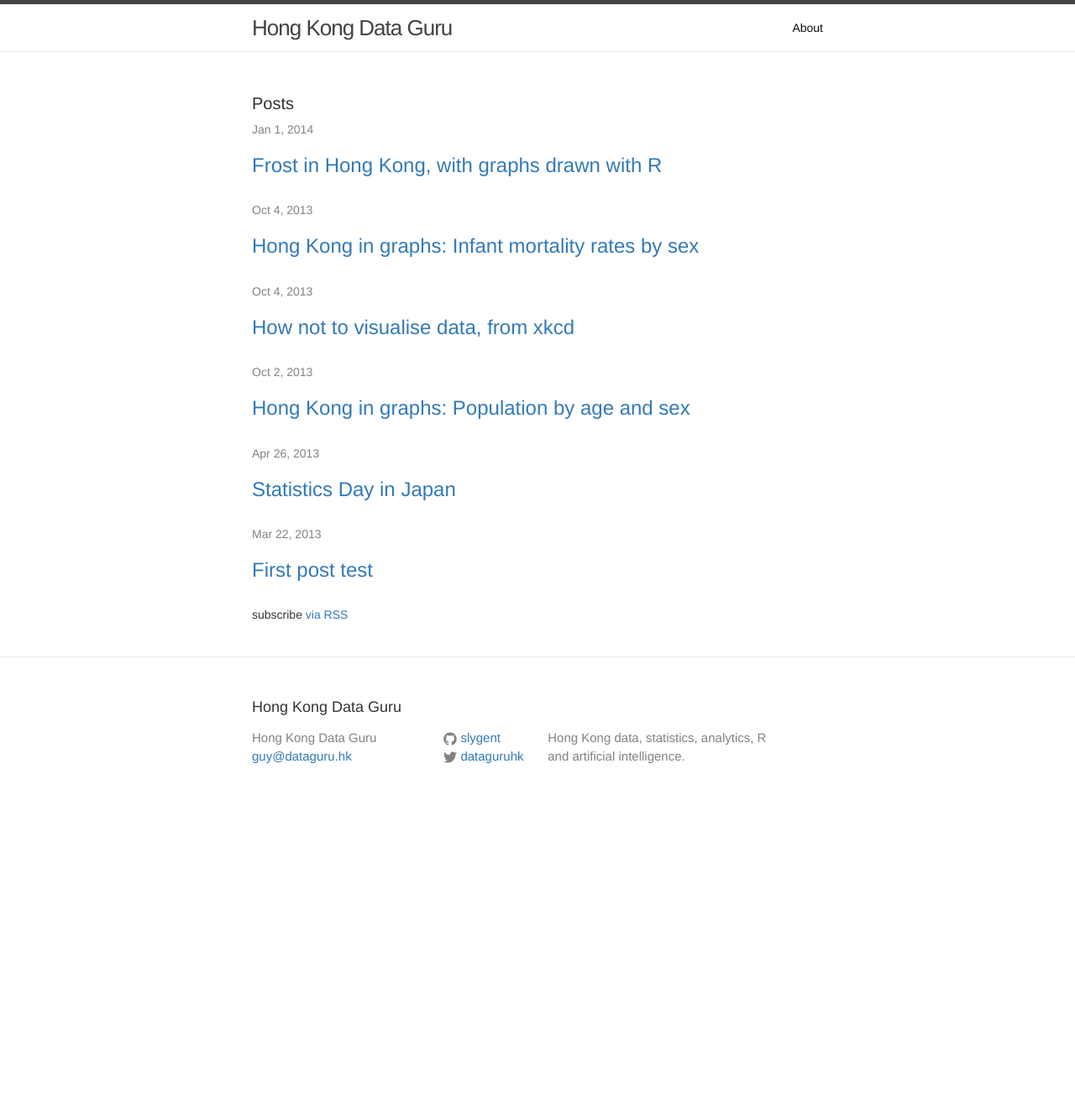
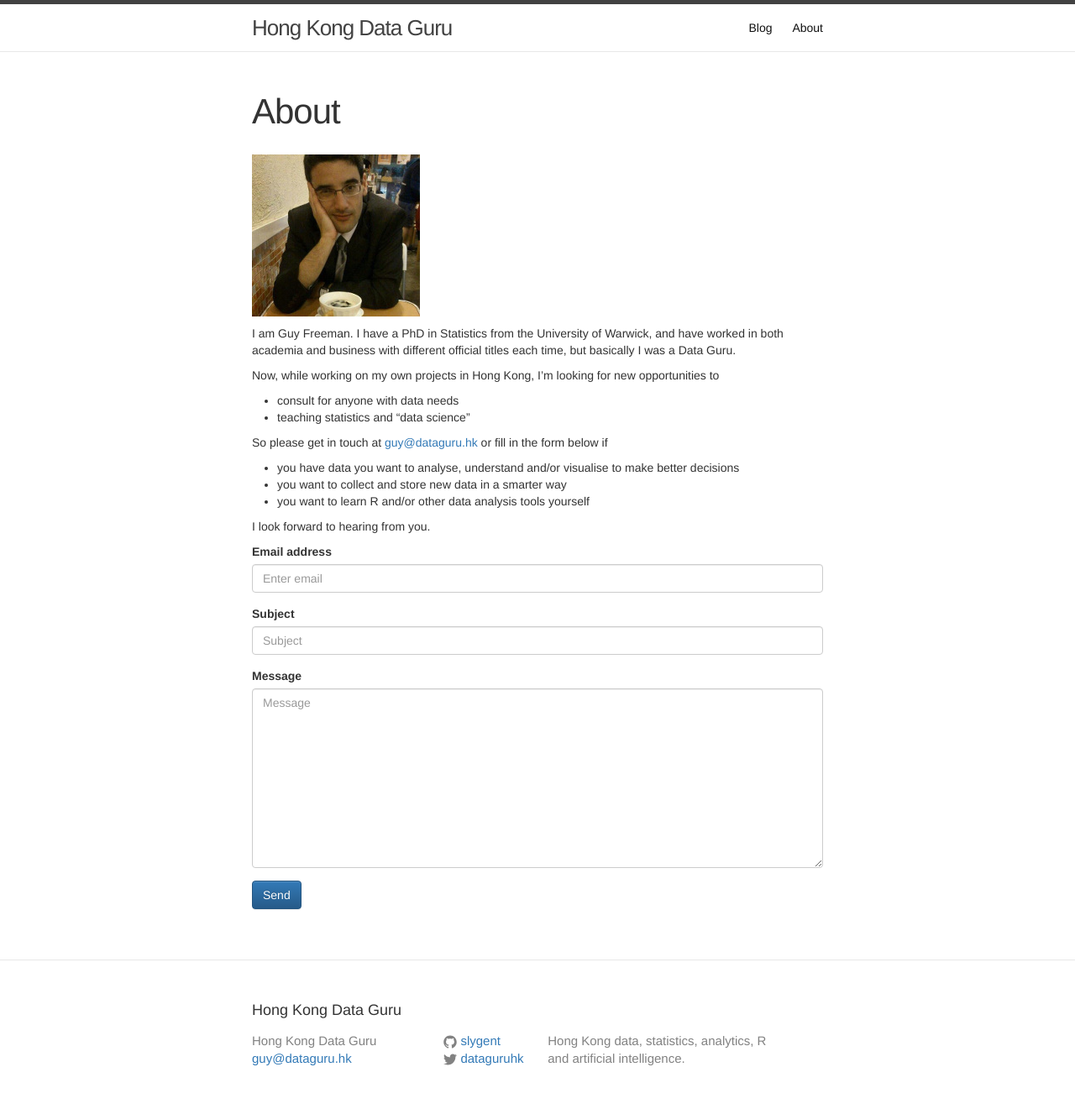
Before and after one commit to gfrmin/dataguruhk-blog, a Jekyll site: the page built from index.md, in a window 1280 px wide. Shown: the whole page at 84% size. Built offline with Jekyll 4.4.1, drawn with Linux system fonts in a browser that asks for light colours; nearby versions of some CDN libraries; before the commit the page ends 966 px from its top, so only the background shows below that.

Commit message:
Improving site

```diff
--- a/Gemfile
+++ b/Gemfile
@@ -1,4 +1,6 @@
-# A sample Gemfile
+#ruby=ruby-2.1
+#ruby-gemset=jekyll
 source "https://rubygems.org"
 
+gem 'jekyll'
 gem 'jekyll-sitemap'
--- a/_config.yml
+++ b/_config.yml
@@ -8,6 +8,9 @@ url: "http://dataguru.hk" # the base hostname & protocol for your site
 twitter_username: dataguruhk
 github_username:  slygent
 
+timezone: Asia/Hong_Kong
+permalink: :title.html
+
 # Build settings
 markdown: kramdown
 kramdown:
--- a/index.html
+++ b/blog/index.html
@@ -1,5 +1,6 @@
 ---
-layout: default
+layout: page
+title: Blog
 ---
 
 <div class="home">
--- a/about.md
+++ b/index.md
@@ -1,19 +1,26 @@
 ---
 layout: page
 title: About
-permalink: /about/
+permalink: /
 ---
 
-![](/figs/thumb_gf.jpg)
+{:.pic-class width="20px"}
+![Guy Freeman](/figs/thumb_gf.jpg)
 
-My name is Guy Freeman. I have been in Hong Kong for over 3.5 years, working as a Post-Doctoral Fellow at the University of Hong Kong and then as an Analytical Engineer at DemystData. Now I'm looking for new opportunities while working on my own projects, as well as consulting for local businesses with data needs and teaching statistics and "data science".
+I am Guy Freeman. I have a PhD in Statistics from the University of Warwick, and have worked in both academia and business with different official titles each time, but basically I was a Data Guru.
 
-Please get in touch at [guy@dataguru.hk](mailto:guy@dataguru.hk) or fill in the form below if
+Now, while working on my own projects in Hong Kong, I'm looking for new opportunities to
 
-* you have data you need analysed
-* you want to collect new data in a smart way
-* you want to visualise or understand the data you have to make better decisions
+* consult for anyone with data needs
+* teaching statistics and "data science"
+
+So please get in touch at [guy@dataguru.hk](mailto:guy@dataguru.hk) or fill in the form below if
+
+* you have data you want to analyse, understand and/or visualise to make better decisions
+* you want to collect and store new data in a smarter way
 * you want to learn R and/or other data analysis tools yourself
+
+I look forward to hearing from you.
 
 <form action="http://getsimpleform.com/messages?form_api_token=d1d19277a030ba33cade051e38ea135f" method="post">
   <!-- the redirect_to is optional, the form will redirect to the referrer on submission -->
```
Also changed, not shown: Gemfile.lock, figs/thumb_gf.jpg.
